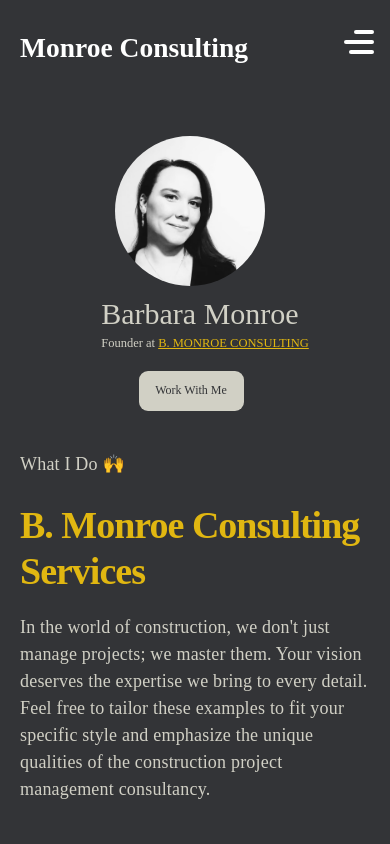
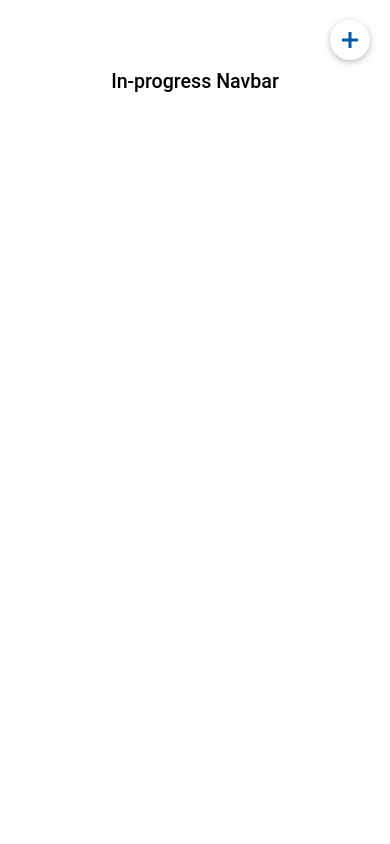
Before and after one commit to Caleb-Rogers/bmonroe-consulting, a Next.js app: page /services in a window 390 px wide. Shown: the top 844 px of the page. Built offline with nearby package versions, Linux system fonts and the light colour scheme.

Commit message:
New Sidenav Animation
In-progress... the animation looks good, but could use some touch ups with styling. Also need to remove the content section and add routing back in.

Currently debating whether to have a permanent hamburger menu or only on smaller screens...

```diff
--- a/src/components/Navbar/Navbar.css
+++ b/src/components/Navbar/Navbar.css
@@ -8,203 +8,141 @@ body {
   box-sizing: border-box;
 }
 
-.header {
+.content {
   display: flex;
-  justify-content: space-between;
+  justify-content: center;
   align-items: center;
-  line-height: 1;
-  font-weight: 400;
-  height: 9.6rem;
-  padding: 0 16rem;
-  color: #fff;
-  background-color: #333437;
-  font-family: "Playfair Display", serif;
-  position: sticky;
-  top: 0;
-  z-index: 100;
-  transition: top 0.1s;
+  position: absolute;
+  height: 20vh;
+  width: 100vw;
+  z-index: 1;
+  text-align: center;
+  font-family: "Roboto", sans-serif;
+  color: black;
 }
 
-.visible {
-  top: 0;
+.nav-container {
+  z-index: 2;
+  position: relative;
+  display: flex;
+  align-items: stretch;
+  overflow: hidden;
+  height: 100vh;
+  width: 100vw;
+  pointer-events: none;
 }
 
-.hidden {
-  top: -100px;
+.nav-menu {
+  display: flex;
+  justify-content: center;
+  align-items: center;
+  position: absolute;
+  height: 100vh;
+  width: 100vw;
+  z-index: 3;
+  top: 0;
+  left: 0;
+  right: 0;
+  bottom: 0;
+  transform: translateY(-100%);
+  transition: transform 0.5s;
+  transition-delay: 0.5s;
+  visibility: hidden;
 }
 
-.logo-nav {
-  font-size: 3.5rem;
-  font-weight: 700;
-  font-family: "Cormorant Garamond", serif;
+.nav-menu ul li {
+  font-family: "Roboto", sans-serif;
+  font-weight: 100;
+  font-size: 45px;
+  color: white;
+  min-height: 45px;
+  padding: 15px;
+  text-align: center;
+}
+
+.nav-menu ul li a {
   cursor: pointer;
 }
 
-.main-nav {
-  padding-top: 20px;
-  transition: 0.3s;
+.nav-sliders {
+  flex: 1;
+  display: flex;
+  justify-content: center;
+  align-items: center;
+  transition: flex 0.45s;
+}
+
+.nav-sliders:nth-child(2) {
+  flex: 1 0 100%;
+  background-color: transparent;
+}
+
+.nav-sliders:nth-child(odd) {
+  background-color: #333437;
+}
+
+.hamburger-pos {
+  position: absolute;
+  top: 20px;
+  right: 20px;
+  z-index: 5;
 }
 
 .hamburger {
-  position: absolute;
-  top: 40px;
-  right: 4%;
-  width: 30px;
-  height: 4px;
-  background-color: #fff;
-  border-radius: 10px;
+  width: 40px;
+  height: 40px;
+  border-radius: 40px;
+  background-color: white;
+  position: relative;
+  box-shadow: 0 2px 5px 0 rgba(0, 0, 0, 0.16), 0 2px 10px 0 rgba(0, 0, 0, 0.12);
   cursor: pointer;
-  z-index: 24;
-  transition: 0.3s;
-  display: none;
 }
 
-.hamburger:before,
-.hamburger:after {
-  content: "";
+.hamburger div {
   position: absolute;
-  height: 4px;
-  right: 0;
-  background-color: #fff;
-  border-radius: 10px;
-  transition: 0.3s;
+  top: 50%;
+  left: 50%;
+  width: 16px;
+  height: 3px;
+  background-color: rgba(2, 89, 165, 1);
+  transition: transform 0.3s;
+  transition-delay: 0.5s;
 }
 
-.hamburger:before {
-  top: -10px;
-  width: 20px;
+.hamburger .line1 {
+  transform: translateX(-50%) translateY(-50%) rotate(-90deg);
 }
 
-.hamburger:after {
-  top: 10px;
-  width: 25px;
+.hamburger .line2 {
+  transform: translateX(-50%) translateY(-50%) rotate(-180deg);
 }
 
-.toggle-menu {
-  position: absolute;
-  top: 23px;
-  right: 4%;
-  width: 30px;
-  height: 40px;
-  padding-top: 50px;
-  padding-left: 50px;
-  z-index: 25;
-  cursor: pointer;
-  opacity: 0;
+.hamburger:hover {
+  background-color: rgba(2, 89, 165, 1);
 }
 
-.hamburger,
-.toggle-menu {
-  display: none;
+.hamburger:hover div {
+  background-color: white;
 }
 
-.header input:checked ~ .hamburger {
-  background: transparent;
+.hamburger:active {
+  box-shadow: none;
 }
 
-.header input:checked ~ .hamburger:before {
-  top: 0;
-  transform: rotate(-45deg);
-  width: 30px;
+.nav-open .nav-sliders:nth-child(2) {
+  flex: 0 0 0%;
 }
 
-.header input:checked ~ .hamburger:after {
-  top: 0;
-  transform: rotate(45deg);
-  width: 30px;
+.nav-open .nav-menu {
+  transform: translateY(0%);
+  visibility: visible;
+  pointer-events: all;
 }
 
-.header input:checked ~ .main-nav {
-  display: block;
-  right: 0;
-  box-shadow: inset 0 0 0 3px #333437;
+.nav-open .hamburger .line1 {
+  transform: translateX(-50%) translateY(-50%) rotate(-45deg);
 }
 
-/* NAVIGATION */
-
-.main-nav-list {
-  list-style: none;
-  display: flex;
-  align-items: center;
-  gap: 3.2rem;
+.nav-open .hamburger .line2 {
+  transform: translateX(-50%) translateY(-50%) rotate(-135deg);
 }
-
-.main-nav-link:link,
-.main-nav-link:visited {
-  display: inline-block;
-  text-decoration: none;
-  color: #fff;
-  font-weight: 500;
-  font-size: 1.8rem;
-}
-
-.main-nav-link:hover,
-.main-nav-link:active {
-  color: #e1b711;
-}
-
-/* RESPONSIVENESS */
-
-@media only screen and (max-width: 1675px) {
-  .header {
-    padding: 0 14rem;
-  }
-}
-
-@media only screen and (max-width: 1622px) {
-  .header {
-    padding: 0 12rem;
-  }
-}
-
-@media only screen and (max-width: 1442px) {
-  .header {
-    padding: 0 10rem;
-  }
-}
-
-@media only screen and (max-width: 1202px) {
-  .header {
-    padding: 0 8rem;
-  }
-}
-
-@media only screen and (max-width: 1062px) {
-  .header {
-    padding: 0 6rem;
-  }
-}
-
-@media only screen and (max-width: 998px) {
-  .header {
-    padding: 0 2rem;
-  }
-  .logo-nav {
-    font-size: 2.75rem;
-  }
-  .main-nav {
-    display: none;
-  }
-  .hamburger,
-  .toggle-menu {
-    display: block;
-  }
-  .main-nav-list {
-    justify-content: flex-start;
-    flex-direction: column;
-    align-items: center;
-    text-align: center;
-    position: fixed;
-    top: 0;
-    right: 0;
-    background-color: #28292c;
-    width: 250px;
-    height: 100%;
-    padding-top: 125px;
-    z-index: 20;
-  }
-  .main-nav .main-nav-link {
-    width: 100%;
-    padding: 30px;
-  }
-}
--- a/src/components/Navbar/Navbar.js
+++ b/src/components/Navbar/Navbar.js
@@ -1,38 +1,59 @@
 // Navbar.js
 
-import React from "react";
+import React, { useEffect } from "react";
 import Link from "next/link";
 import { useRouter } from "next/router";
 
-const Navbar = ({ visible }) => {
-  const router = useRouter();
-  const handleLogoClick = () => {
-    router.push("/");
-  };
+const Navbar = () => {
+
+  useEffect(() => {
+    const handleHamburgerClick = () => {
+      document.body.classList.toggle('nav-open');
+    };
+
+    document.querySelector('.hamburger').addEventListener('click', handleHamburgerClick);
+
+    return () => {
+      document.querySelector('.hamburger').removeEventListener('click', handleHamburgerClick);
+    };
+  }, []);
 
   return (
-    <header className={`header ${visible ? "visible" : "hidden"}`}>
-      <div className="logo-nav" onClick={handleLogoClick}>
-        Monroe Consulting
+    <header className="header">
+      <div className="hamburger-pos">
+        <div className="hamburger">
+          <div className="line1"></div>
+          <div className="line2"></div>
+        </div>
       </div>
-      <input type="checkbox" className="toggle-menu"></input>
-      <div className="hamburger"></div>
-      <nav className="main-nav">
-        <ul className="main-nav-list">
-          <Link className="main-nav-link" href="/">
-            HOME
-          </Link>
-          <Link className="main-nav-link" href="/about">
-            ABOUT
-          </Link>
-          <Link className="main-nav-link" href="/services">
-            SERVICES
-          </Link>
-          <Link className="main-nav-link nav-cta" href="/contact">
-            CONTACT
-          </Link>
-        </ul>
-      </nav>
+
+      <div className="content">
+        <div>
+          <h1>In-progress Navbar</h1>
+        </div>
+      </div>
+
+      <div className="nav-container">
+        {[...Array(3)].map((_, i) => (
+          <div key={i} className="nav-sliders"></div>
+        ))}
+        <div className="nav-menu">
+          <ul>
+            <li>
+              <a href="#">Home</a>
+            </li>
+            <li>
+              <a href="#">About</a>
+            </li>
+            <li>
+              <a href="#">Work</a>
+            </li>
+            <li>
+              <a href="#">Contact</a>
+            </li>
+          </ul>
+        </div>
+      </div>
     </header>
   );
 };
```
